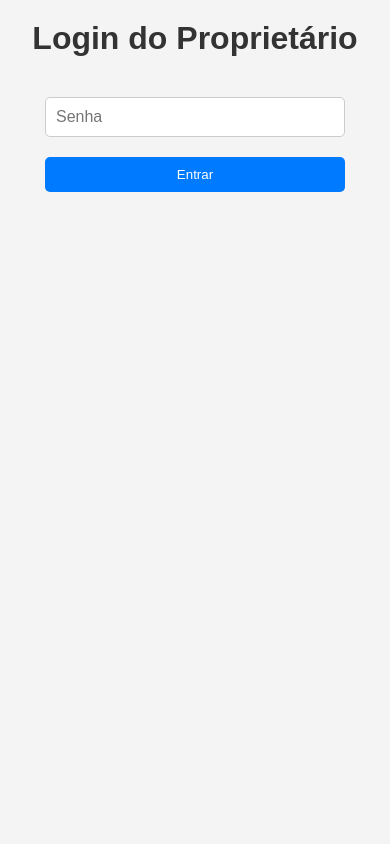
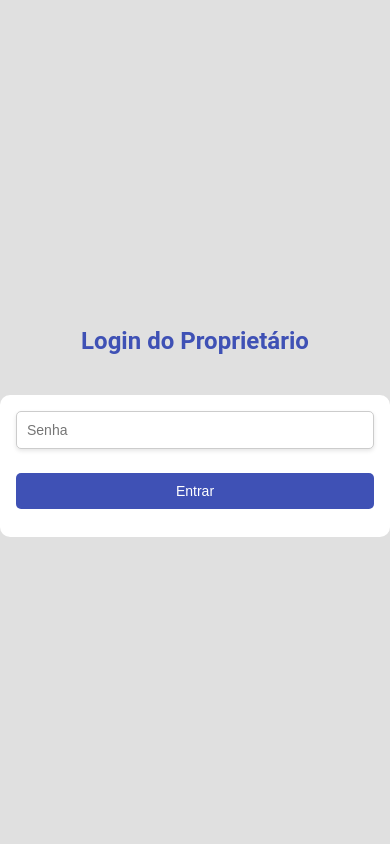
Before and after one commit to engsofjvolfe/krkit, a Flask app: page /owner in a window 390 px wide. Run offline with Flask 3, Linux system fonts and the light colour scheme.

Commit message:
Add invalid QR code page and update design
- Implement invalid QR code page with friendly message and return button.
- Update styles.css to enhance the design of the owner interface and user interface.
- Centralize all elements on the login and owner pages.
- Ensure all input fields and buttons have consistent width.
- Adjust margins and paddings for better spacing and alignment.
- Improve the list items to appear more like clickable items instead of buttons.
- Add media queries for better responsiveness across different devices.
- Include a logout button on the owner interface page.

```diff
--- a/web/static/styles.css
+++ b/web/static/styles.css
@@ -1,48 +1,56 @@
 /* Estilos gerais */
 body {
-    font-family: Arial, sans-serif;
-    background-color: #f4f4f4;
+    font-family: 'Roboto', sans-serif;
+    background-color: #e0e0e0;
     color: #333;
     margin: 0;
     padding: 0;
     display: flex;
     flex-direction: column;
     align-items: center;
-    justify-content: flex-start;
+    justify-content: center; /* Centraliza verticalmente */
     height: 100vh;
     overflow-x: hidden;
+    text-align: center; /* Centraliza o texto */
 }
 
 h1 {
+    font-size: 2rem;
     margin: 1.25rem 0;
+    color: #3f51b5;
 }
 
 /* Container para os formulários e QR codes */
-form, #qr-code-container {
-    width: 80%;
-    max-width: 37.5rem;
+form, .message-container {
+    width: 90%;
+    max-width: 25rem;
     display: flex;
     flex-direction: column;
     align-items: center;
+    background-color: #ffffff;
+    padding: 2rem;
+    border-radius: 0.625rem;
+    box-shadow: 0 4px 8px rgba(0, 0, 0, 0.1);
     margin-top: 1.25rem;
 }
 
 button {
-    padding: .625rem 1.25rem;
-    margin: .625rem;
+    padding: 0.75rem 1.5rem;
+    margin: 0.75rem 0;
     border: none;
-    background: #007bff;
+    background: #3f51b5;
     color: #fff;
-    border-radius: .3125rem;
+    border-radius: 0.3125rem;
     cursor: pointer;
     transition: background-color 0.3s;
     width: 100%;
     max-width: 25rem;
     text-align: center;
+    font-size: 1rem;
 }
 
 button:hover {
-    background: #0056b3;
+    background: #303f9f;
 }
 
 /* Container para QR codes */
@@ -66,21 +74,26 @@ ul {
 ul li {
     display: flex;
     justify-content: center;
-    margin: .625rem 0;
-    border: #333;
-    border-style: outset;
-    padding:.8rem;
-    width:100%;
-    border-radius: .3rem;
+    margin: 0.625rem 0;
+    border: 1px solid #333;
+    padding: 0.8rem;
+    width: 100%;
+    border-radius: 0.3rem;
+    cursor: pointer;
+    transition: background-color 0.3s, color 0.3s;
+    background-color: #fff;
+    box-shadow: 0 2px 4px rgba(0, 0, 0, 0.1);
 }
 
-ul li:hover{
-    color:#0056b3
+ul li:hover {
+    background-color: #f0f0f0;
+    color: #3f51b5;
 }
 
 /*INPUT SENHA OWNER*/
-/* CSS */
 .login-form {
+    width: 100%;
+    max-width: 25rem;
     display: flex;
     flex-direction: column;
     align-items: center;
@@ -89,32 +102,31 @@ ul li:hover{
 }
 
 .password-input {
-    padding: .625rem;
-    margin-bottom: .625rem;
+    padding: 0.75rem;
+    margin-bottom: 0.75rem;
     width: 100%;
-    max-width: 18.75rem;
-    border: .0625rem solid #ccc;
-    border-radius: .3125rem;
+    border: 0.0625rem solid #ccc;
+    border-radius: 0.3125rem;
     font-size: 1rem;
-    box-sizing: border-box; /* Garante que o padding não aumente o tamanho total */
+    box-sizing: border-box;
     outline: none;
+    box-shadow: 0 2px 4px rgba(0, 0, 0, 0.1);
 }
 
 .login-button {
-    padding: .625rem 1.25rem;
-    margin: .625rem;
+    padding: 0.75rem 1.5rem;
     width: 100%;
-    max-width: 18.75rem;
     border: none;
-    background-color: #007bff;
+    background-color: #3f51b5;
     color: #fff;
-    border-radius: .3125rem;
+    border-radius: 0.3125rem;
     cursor: pointer;
     transition: background-color 0.3s;
+    font-size: 1rem;
 }
 
 .login-button:hover {
-    background-color: #0056b3;
+    background-color: #303f9f;
 }
 
 /* Modal de confirmação */
@@ -219,3 +233,84 @@ ul li:hover{
 #countdown-progress .progress-bar.red {
     stroke: #dc3545;
 }
+
+/* Container para mensagem de QR Code inválido */
+.message-container {
+    width: 80%;
+    max-width: 25rem;
+    background-color: #fff;
+    padding: 1.25rem;
+    border-radius: 0.3125rem;
+    box-shadow: 0 0 0.625rem rgba(0, 0, 0, 0.1);
+    text-align: center;
+    margin-top: 1.25rem;
+}
+
+.message-container p {
+    margin-bottom: 1.25rem;
+}
+
+/* Estilo do botão */
+.button {
+    display: inline-block;
+    padding: 0.75rem 1.5rem;
+    margin: 0.75rem;
+    border: none;
+    background: #3f51b5;
+    color: #fff;
+    border-radius: 0.3125rem;
+    cursor: pointer;
+    transition: background-color 0.3s;
+    text-decoration: none;
+}
+
+.button:hover {
+    background: #303f9f;
+}
+
+/* Media Queries */
+@media (max-width: 600px) {
+    body {
+        padding: 0 1rem;
+    }
+
+    h1 {
+        font-size: 1.5rem;
+    }
+
+    form, #qr-code-container, .message-container, #search-container {
+        width: 100%;
+        padding: 1rem;
+        box-shadow: none;
+    }
+
+    button {
+        padding: 0.625rem 1.25rem;
+        font-size: 0.875rem;
+    }
+
+    .password-input {
+        padding: 0.625rem;
+        font-size: 0.875rem;
+    }
+
+    .login-button {
+        padding: 0.625rem 1.25rem;
+        font-size: 0.875rem;
+    }
+
+    ul li {
+        padding: 0.625rem;
+        font-size: 0.875rem;
+    }
+
+    #search-input {
+        padding: 0.625rem;
+        font-size: 0.875rem;
+    }
+
+    #search-button {
+        padding: 0.625rem 1.25rem;
+        font-size: 0.875rem;
+    }
+}
--- a/web/templates/owner.html
+++ b/web/templates/owner.html
@@ -4,7 +4,7 @@
     <meta charset="UTF-8">
     <meta name="viewport" content="width=device-width, initial-scale=1.0">
     <title>Interface do Proprietário</title>
-    <link rel="stylesheet" href="../static/styles.css">
+    <link rel="stylesheet" href="/static/styles.css">
 </head>
 <body>
     <h1>Interface do Proprietário</h1>
@@ -25,5 +25,8 @@
             <p>Mensagem: QR Code temporário gerado</p>
         {% endif %}
     </div>
+    <form method="GET" action="/logout">
+        <button type="submit">Logout</button>
+    </form>
 </body>
 </html>
```
Also changed, not shown: other parts of web/static/styles.css (+14 -12 lines), web/templates/invalid_qr.html (added, +16 -0 lines).
